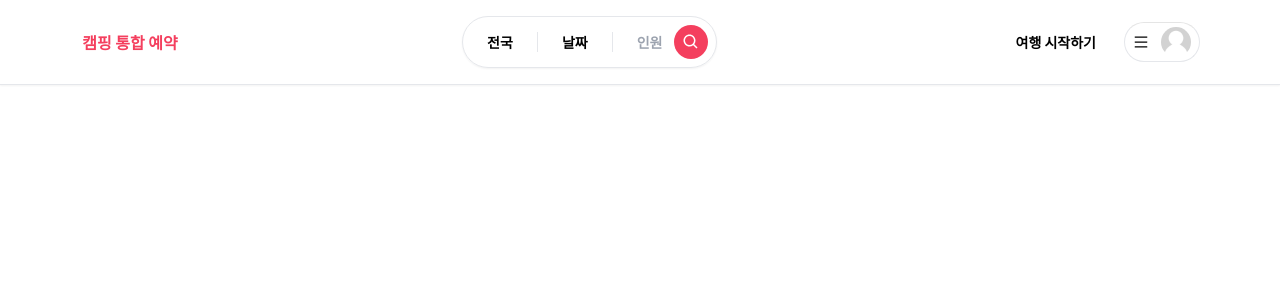
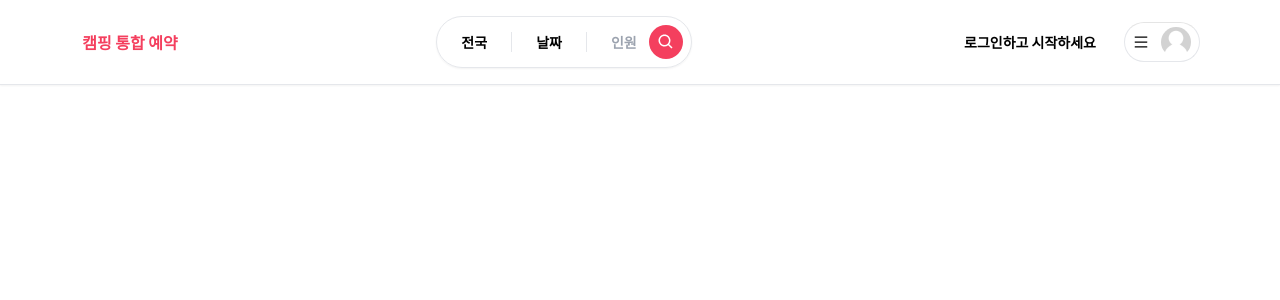
Before and after one commit to jungjaeseung/camping-reservation-app, a Next.js app: page / in a window 1280 px wide. Shown: the top 300 px of the page. Built offline with nearby package versions, Linux system fonts and the light colour scheme; no server answers.

Commit message:
kakao social login

```diff
--- a/app/components/navbar/UserMenu.tsx
+++ b/app/components/navbar/UserMenu.tsx
@@ -27,10 +27,16 @@ const UserMenu: React.FC<UserMenuProps> = ({ currentUser }) => {
     <div className="relative">
       <div className="flex flex-row items-center gap-3">
         <div
-          onClick={() => {}}
+          onClick={() => {
+            if (currentUser) {
+            }
+            if (!currentUser) {
+              loginModal.onOpen();
+            }
+          }}
           className="hidden md:block text-sm font-semibold py-3 px-4 rounded-full hover:bg-neutral-100 transition cursor-pointer"
         >
-          {currentUser?.name || "여행 시작하기"}
+          {currentUser?.name || "로그인하고 시작하세요"}
         </div>
         <div
           onClick={toggleOpen}
--- a/next.config.js
+++ b/next.config.js
@@ -2,6 +2,7 @@
 const nextConfig = {
   images: {
     domains: [
+      // google / naver / kakao profile image
       "lh3.googleusercontent.com",
       //   "phinf.pstatic.net",
       "k.kakaocdn.net",
```
